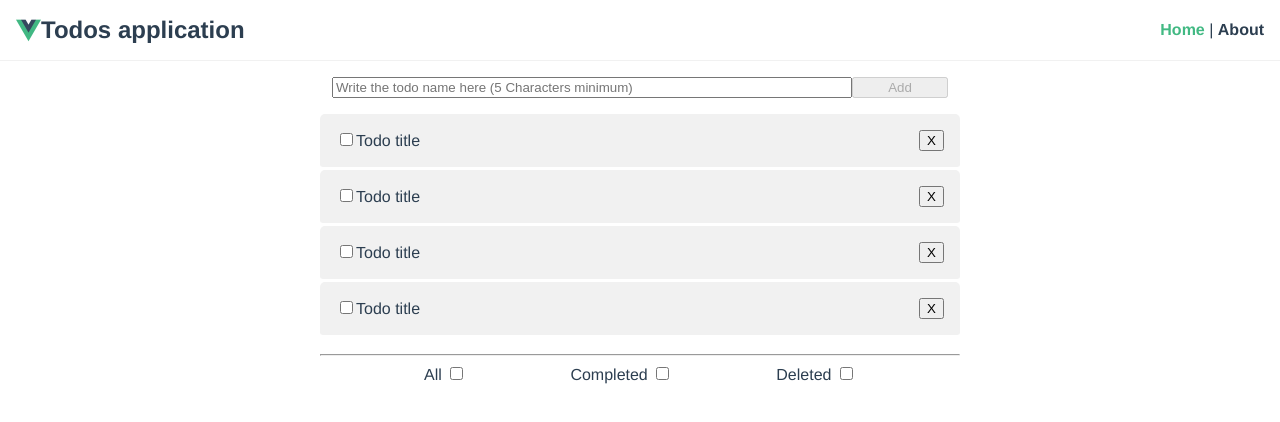
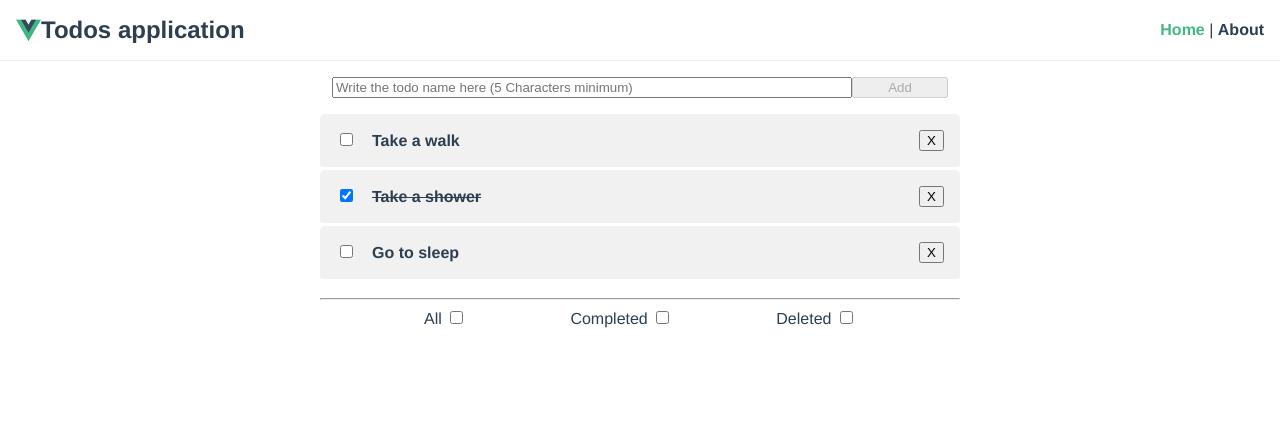
Before and after one commit to pillowslept/vuejs-example, a Vue app: page / in a window 1280 px wide. Shown: the top 422 px of the page. Built offline with nearby package versions, Linux system fonts and the light colour scheme.

Commit message:
Iterate over Todos list.

```diff
--- a/src/components/Todo.vue
+++ b/src/components/Todo.vue
@@ -1,16 +1,22 @@
 <template>
   <div class="todo">
     <div class="info">
-      <input type="checkbox" />
-      <span>Todo title</span>
+      <input v-model="todo.isCompleted" type="checkbox" />
+      <span class="name" v-bind:class="{ 'completed': todo.isCompleted }">{{ todo.name }}</span>
     </div>
-    <button>X</button>
+    <button @click="deleteTodo">X</button>
   </div>
 </template>
 
 <script>
   export default {
     name: 'Todo',
+    props: ['todo'],
+    methods: {
+      deleteTodo() {
+        this.$emit('deleteTodo', this.todo);
+      }
+    }
   }
 </script>
 
@@ -23,4 +29,13 @@
     border-bottom: 3px solid white;
     border-radius: 5px;
   }
+
+  .name {
+    font-weight: bold;
+    margin-left: 1rem;
+  }
+
+  .completed {
+    text-decoration-line: line-through;
+  }
 </style>
--- a/src/components/TodosList.vue
+++ b/src/components/TodosList.vue
@@ -1,9 +1,8 @@
 <template>
   <div class="todos">
-    <Todo />
-    <Todo />
-    <Todo />
-    <Todo />
+    <div v-bind:key="todo.id" v-for="todo in todos">
+      <Todo v-bind:todo="todo" />
+    </div>
   </div>
 </template>
 
@@ -12,6 +11,27 @@
 
   export default {
     name: 'TodosList',
+    data() {
+      return {
+        todos: [
+          {
+            id: 1,
+            name: 'Take a walk',
+            isCompleted: false,
+          },
+          {
+            id: 2,
+            name: 'Take a shower',
+            isCompleted: true,
+          },
+          {
+            id: 3,
+            name: 'Go to sleep',
+            isCompleted: false,
+          }
+        ]
+      }
+    },
     components: {
       Todo,
     }
```
